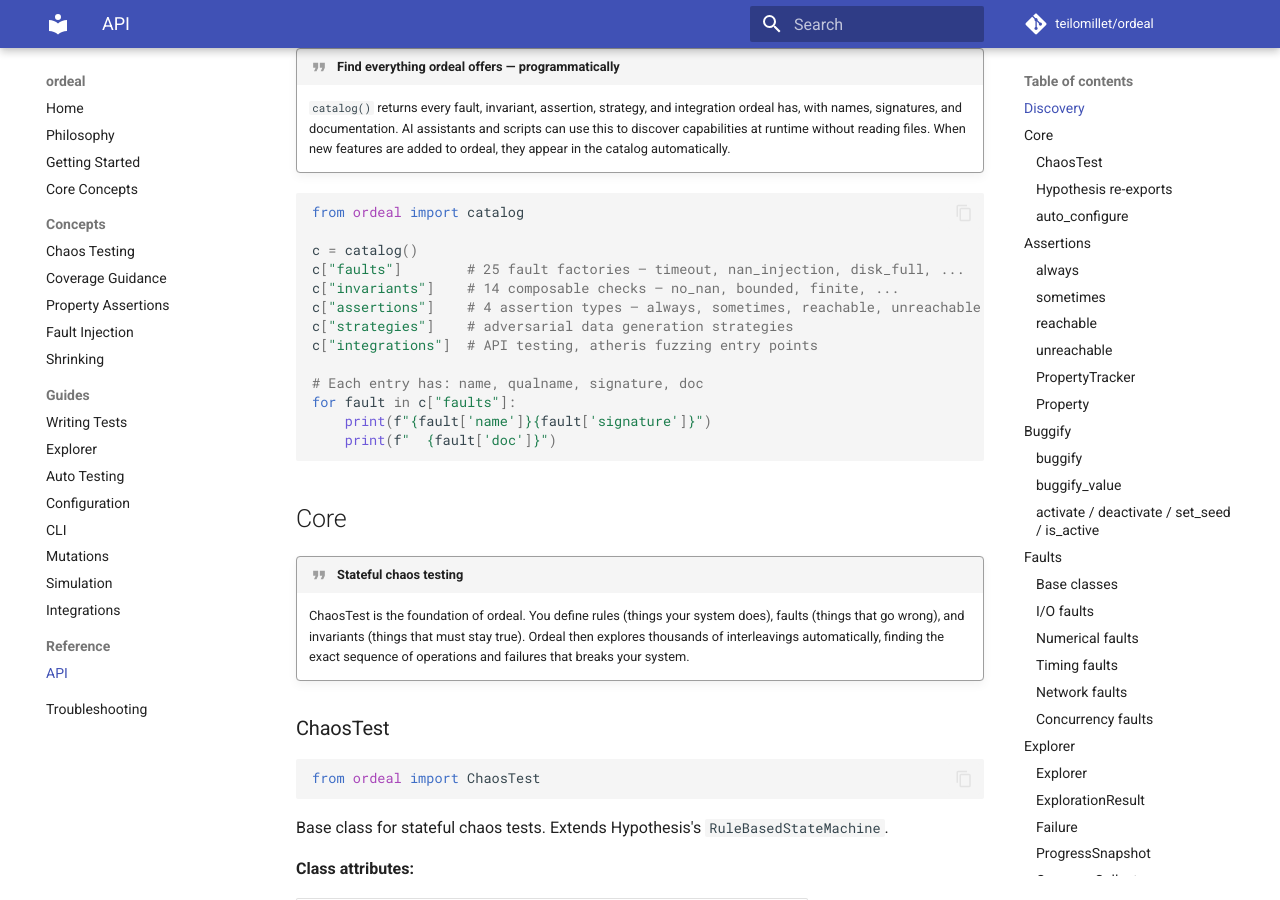
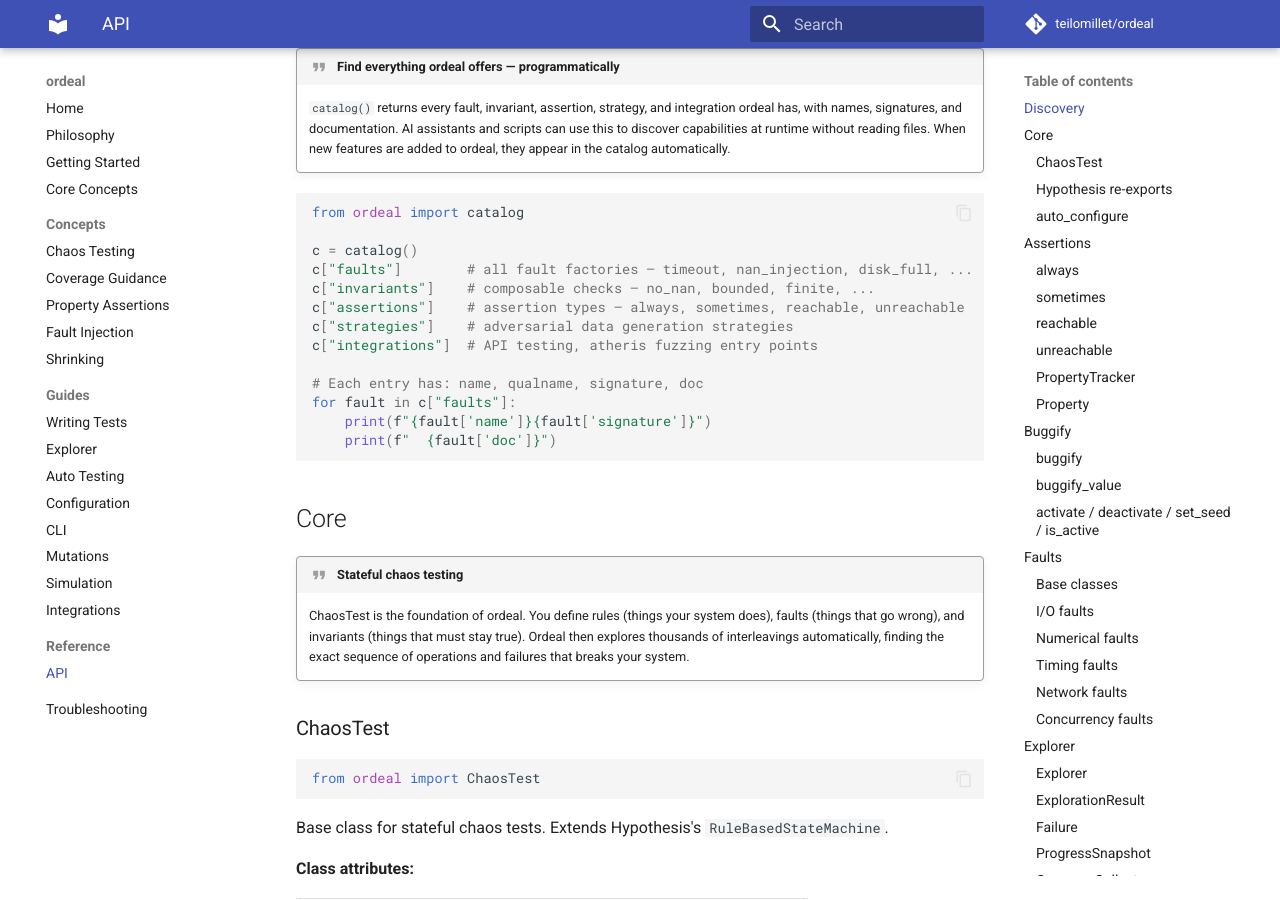
Before and after one commit to teilomillet/ordeal, an MkDocs documentation site: the page built from docs/reference/api.md, in a window 1280 px wide and 900 px high, scrolled down 409 px. Built offline with MkDocs 1.6.1 and Material for MkDocs 9.7.7, drawn with Linux system fonts in a browser that asks for light colours; comment, search, counter and statistics services are not loaded.

Commit message:
fix: remove hardcoded counts, add AGENTS.md usage guide, fix mine module resolution
- Replace hardcoded "25 faults", "14 invariants", "4 assertions" in
  docs with count-free descriptions (catalog() provides live counts)
- Remove hardcoded "205 tests", "14 modules", "13 test files" from
  AGENTS.md
- Add "Using ordeal on a project" section to AGENTS.md — what ordeal
  does, commands, reading output, catalog(), docs link
- Fix ordeal mine module resolution: `ordeal mine ordeal.demo` now
  correctly scans the demo module instead of ordeal's own API

Co-Authored-By: Claude Opus 4.6 (1M context) <noreply@anthropic.com>

```diff
--- a/docs/reference/api.md
+++ b/docs/reference/api.md
@@ -21,9 +21,9 @@ Complete public API with signatures, parameters, and usage.
 from ordeal import catalog
 
 c = catalog()
-c["faults"]        # 25 fault factories — timeout, nan_injection, disk_full, ...
-c["invariants"]    # 14 composable checks — no_nan, bounded, finite, ...
-c["assertions"]    # 4 assertion types — always, sometimes, reachable, unreachable
+c["faults"]        # all fault factories — timeout, nan_injection, disk_full, ...
+c["invariants"]    # composable checks — no_nan, bounded, finite, ...
+c["assertions"]    # assertion types — always, sometimes, reachable, unreachable
 c["strategies"]    # adversarial data generation strategies
 c["integrations"]  # API testing, atheris fuzzing entry points
 
```
Also changed, not shown: AGENTS.md (+40 -4 lines), docs/getting-started.md (+1 -1 lines), 1 other file.
